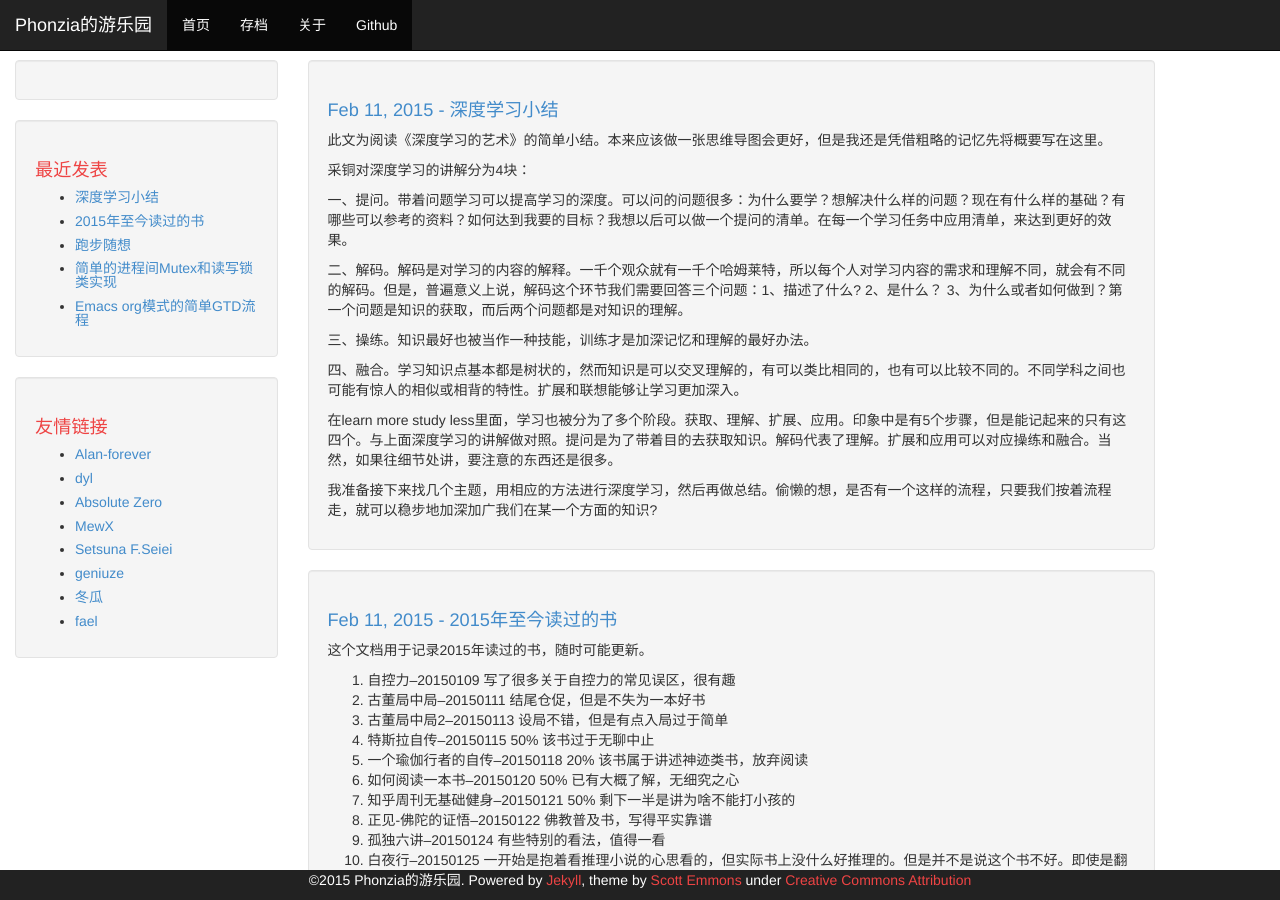
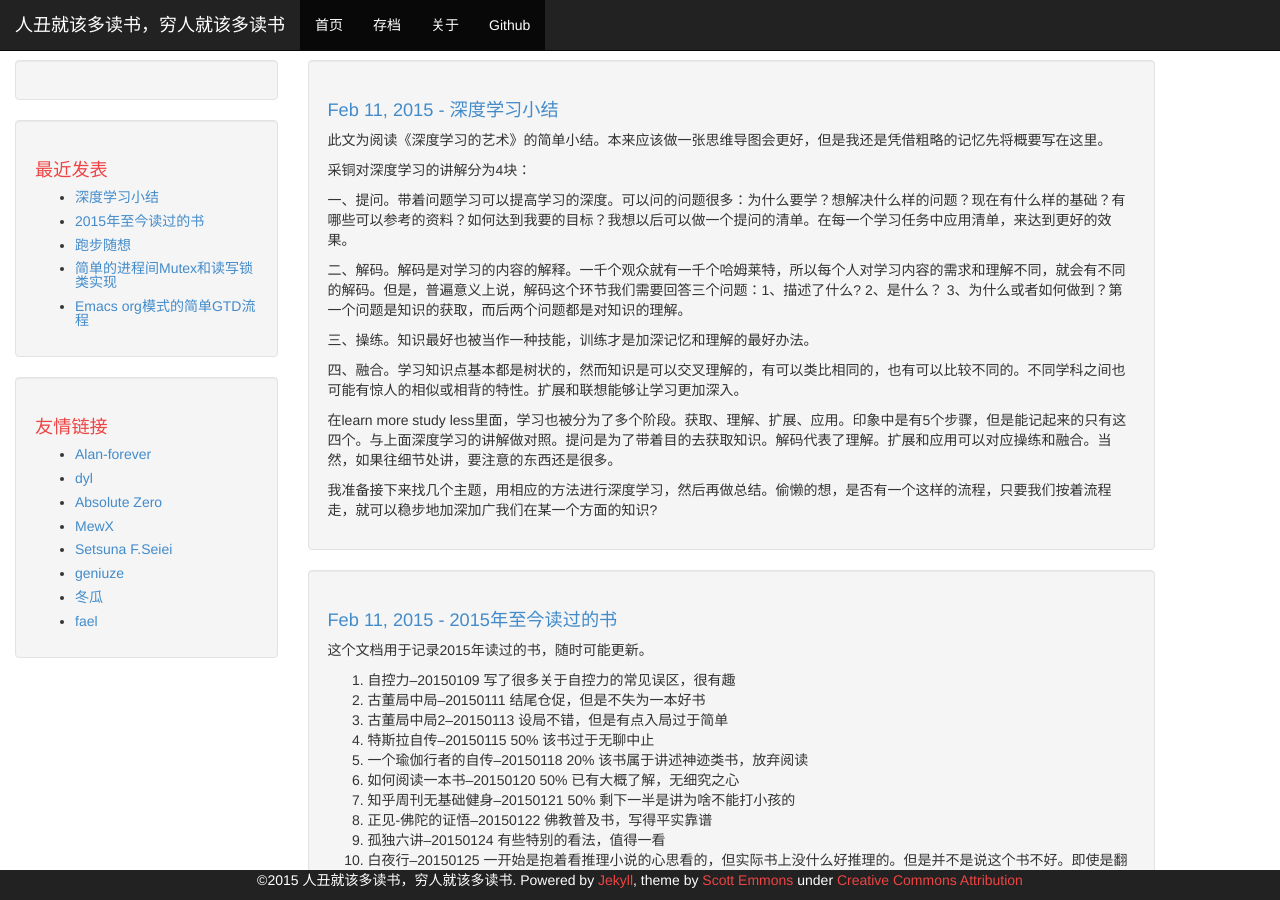
Before and after one commit to phonzia/old_blog, a Jekyll site: the page built from index.html, in a window 1280 px wide and 900 px high. Built offline with Jekyll 4.4.1, drawn with Linux system fonts in a browser that asks for light colours; Markdown is read by kramdown in place of the engine named in the settings; the list of posts is cut into pages by our own code.

Commit message:
change blog title

```diff
--- a/_config.yml
+++ b/_config.yml
@@ -1,4 +1,4 @@
-name: Phonzia的游乐园
+name: 人丑就该多读书，穷人就该多读书
 markdown: redcarpet
 redcarpet :
   extensions : ["no_intra_emphasis", "fenced_code_blocks", "autolink", "tables", "with_toc_data", "highlighter"]
```
